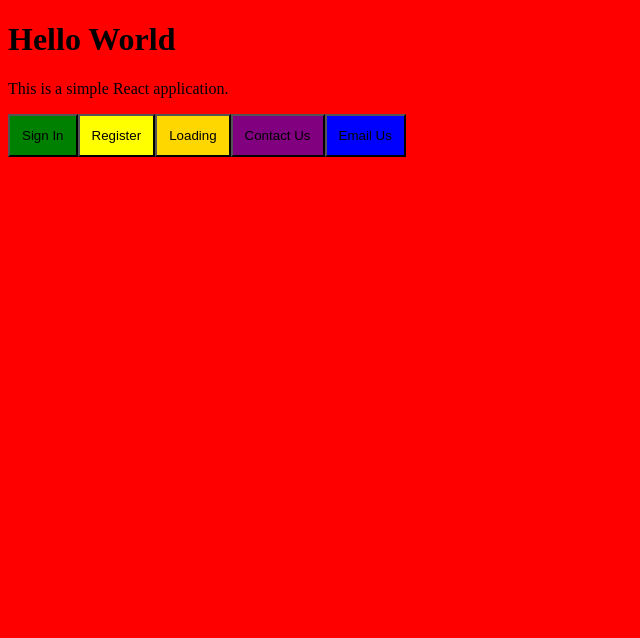
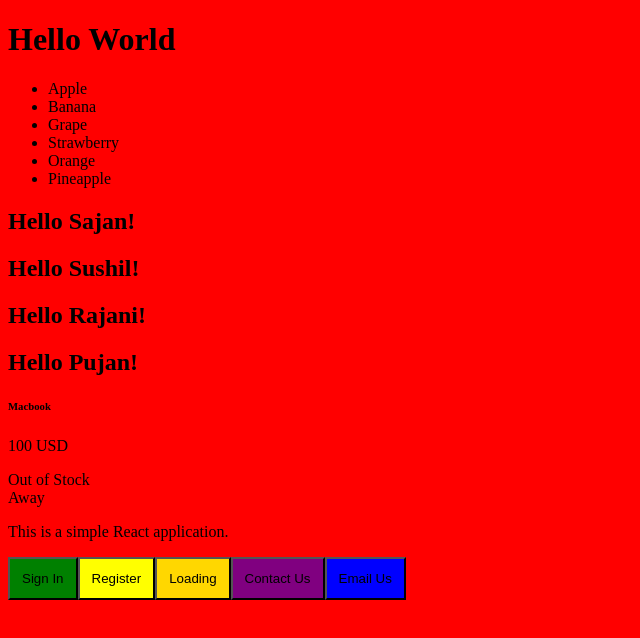
Before and after one commit to AiDeCoder9/web-june-batch-react, a React (Vite) app: page / in a window 1280 px wide. Shown: the top 638 px of the page, without its empty margins (0-640 px from the left). Built offline with nearby package versions, Linux system fonts and the light colour scheme.

Commit message:
feat: answer till question 7

```diff
--- a/src/App.jsx
+++ b/src/App.jsx
@@ -1,9 +1,20 @@
 import Button from "./button";
+import FruitList from "./fruitlist";
+import Greeting from "./greeting";
+import ProductCard from "./product-card";
+import StatusIndicator from "./status-indicator";
 
 function App() {
   return (
     <div>
       <h1>Hello World</h1>
+      <FruitList />
+      <Greeting name="Sajan" />
+      <Greeting name="Sushil" />
+      <Greeting name="Rajani" />
+      <Greeting name="Pujan" />
+      <ProductCard title="Macbook" price="100" currency="USD" inStock={false} />
+      <StatusIndicator />
 
       <p>This is a simple React application.</p>
       {/* props */}
--- /dev/null
+++ b/src/fruitlist.jsx
@@ -0,0 +1,19 @@
+function FruitList() {
+  const fruits = [
+    "Apple",
+    "Banana",
+    "Grape",
+    "Strawberry",
+    "Orange",
+    "Pineapple",
+  ];
+  return (
+    <ul>
+      {fruits.map(function (item, index) {
+        return <li key={index}>{item}</li>;
+      })}
+    </ul>
+  );
+}
+
+export default FruitList;
--- /dev/null
+++ b/src/greeting.jsx
@@ -0,0 +1,4 @@
+function Greeting(props) {
+  return <h2>Hello {props.name}!</h2>;
+}
+export default Greeting;
--- /dev/null
+++ b/src/product-card.jsx
@@ -0,0 +1,13 @@
+function ProductCard(props) {
+  return (
+    <div>
+      <h6>{props.title}</h6>
+      <p>
+        {props.price} <span>{props.currency}</span>
+      </p>
+      {props.inStock ? <span>In Stock</span> : <span>Out of Stock</span>}
+    </div>
+  );
+}
+
+export default ProductCard;
--- /dev/null
+++ b/src/status-indicator.jsx
@@ -0,0 +1,10 @@
+function StatusIndicator() {
+  let status = "";
+  if (status === "online") {
+    return <div>Online</div>;
+  } else if (status === "offline") {
+    return <div>Offline</div>;
+  } else return <div>Away</div>;
+}
+
+export default StatusIndicator;
--- /dev/null
+++ b/src/welcome.jsx
@@ -0,0 +1,5 @@
+function Welcome() {
+  return <h1>Welcome to React!</h1>;
+}
+
+export default Welcome;
```
Also changed, not shown: src/user-profile.jsx (added, +13 -0 lines).
